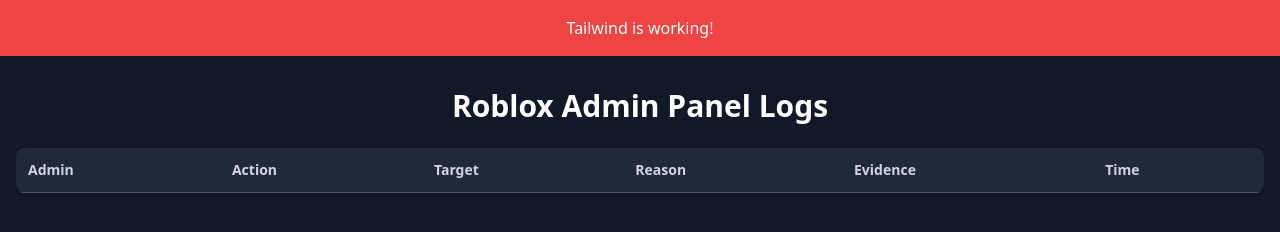
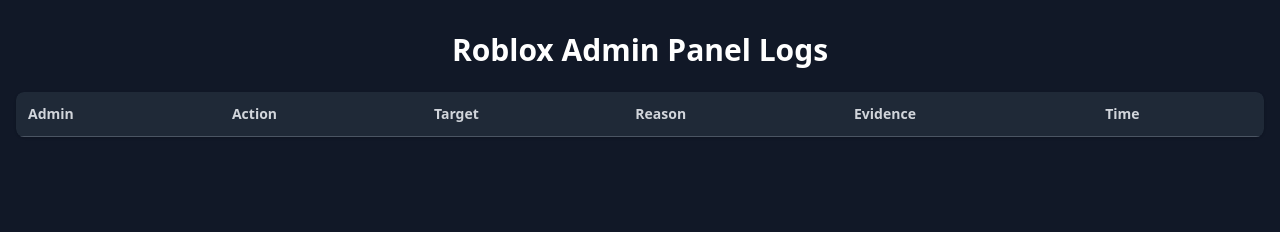
Before and after one commit to forkiepoos/robloxadminpannel, a website: page public/index.html in a window 1280 px wide. Drawn offline with nearby package versions, Linux system fonts and the light colour scheme.

Commit message:
Update index.html

```diff
--- a/public/index.html
+++ b/public/index.html
@@ -7,12 +7,6 @@
   <script src="https://cdn.tailwindcss.com"></script>
 </head>
 <body class="bg-gray-900 text-white min-h-screen font-sans">
-
-  <!-- Tailwind test banner -->
-  <div class="bg-red-500 text-white p-4 text-center">
-    Tailwind is working!
-  </div>
-
   <div class="container mx-auto px-4 py-8">
     <h1 class="text-3xl font-bold mb-6 text-center">Roblox Admin Panel Logs</h1>
 
@@ -29,7 +23,7 @@
           </tr>
         </thead>
         <tbody id="logTableBody">
-          <!-- Logs load here -->
+          <!-- Logs will be inserted here -->
         </tbody>
       </table>
     </div>
```
